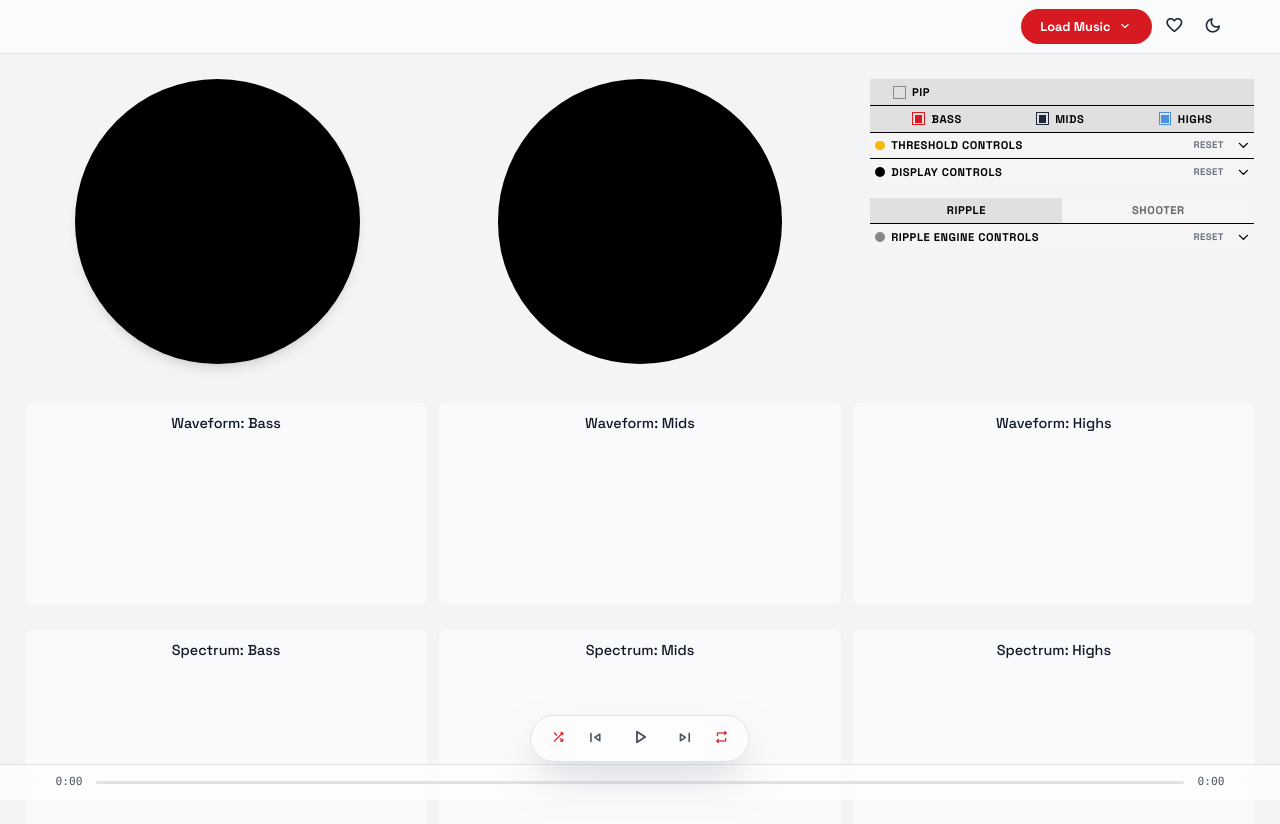
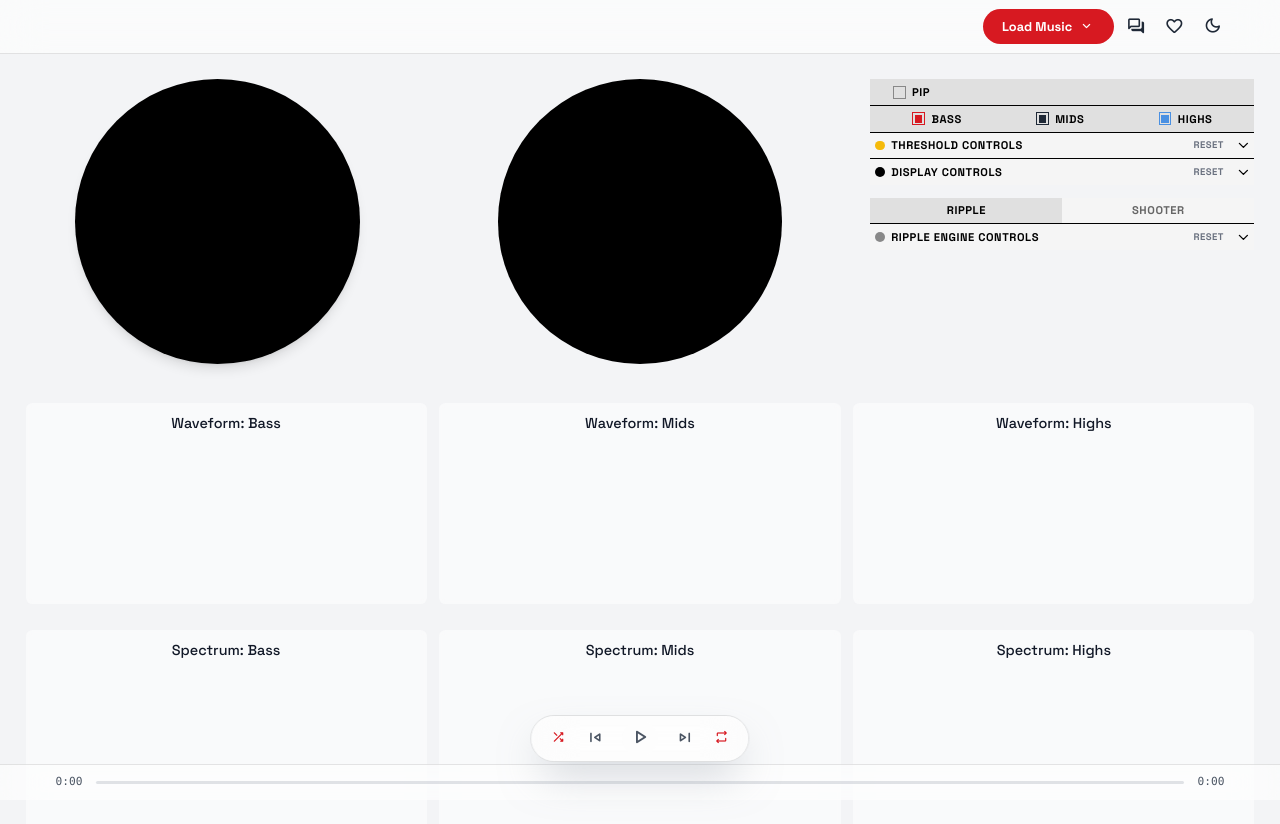
Before and after one commit to udaign/vizmatrices, a React (Vite) app: page / in a window 1280 px wide. Shown: the top 824 px of the page. Built offline with nearby package versions, Linux system fonts and the light colour scheme.

Commit message:
Community Discussion link added

```diff
--- a/components/AudioPlayer.tsx
+++ b/components/AudioPlayer.tsx
@@ -108,9 +108,20 @@ const AudioPlayer: React.FC<AudioPlayerProps> = ({
                       </div>
                   )}
                 </div>
+                <a
+                    href="https://nothing.community/d/44522"
+                    target="_blank"
+                    rel="noopener noreferrer"
+                    className={`p-2 rounded-full transition-colors duration-300 focus:outline-none focus-visible:ring-2 focus-visible:ring-brand-accent focus-visible:ring-opacity-75 flex items-center justify-center ${theme === 'dark' ? 'text-white hover:bg-white/10' : 'text-gray-800 hover:bg-black/10'}`}
+                    aria-label="Community Forums"
+                >
+                    <span className="material-symbols-rounded text-2xl">
+                        forum
+                    </span>
+                </a>
                 <button
                     onClick={onShowSupportModal}
-                    className={`p-2 rounded-full transition-colors duration-300 focus:outline-none focus-visible:ring-2 focus-visible:ring-brand-accent focus-visible:ring-opacity-75 ${theme === 'dark' ? 'text-white hover:bg-white/10' : 'text-gray-800 hover:bg-black/10'}`}
+                    className={`p-2 rounded-full transition-colors duration-300 focus:outline-none focus-visible:ring-2 focus-visible:ring-brand-accent focus-visible:ring-opacity-75 flex items-center justify-center ${theme === 'dark' ? 'text-white hover:bg-white/10' : 'text-gray-800 hover:bg-black/10'}`}
                     aria-label="Support this project"
                 >
                     <span className="material-symbols-rounded text-2xl">
```
